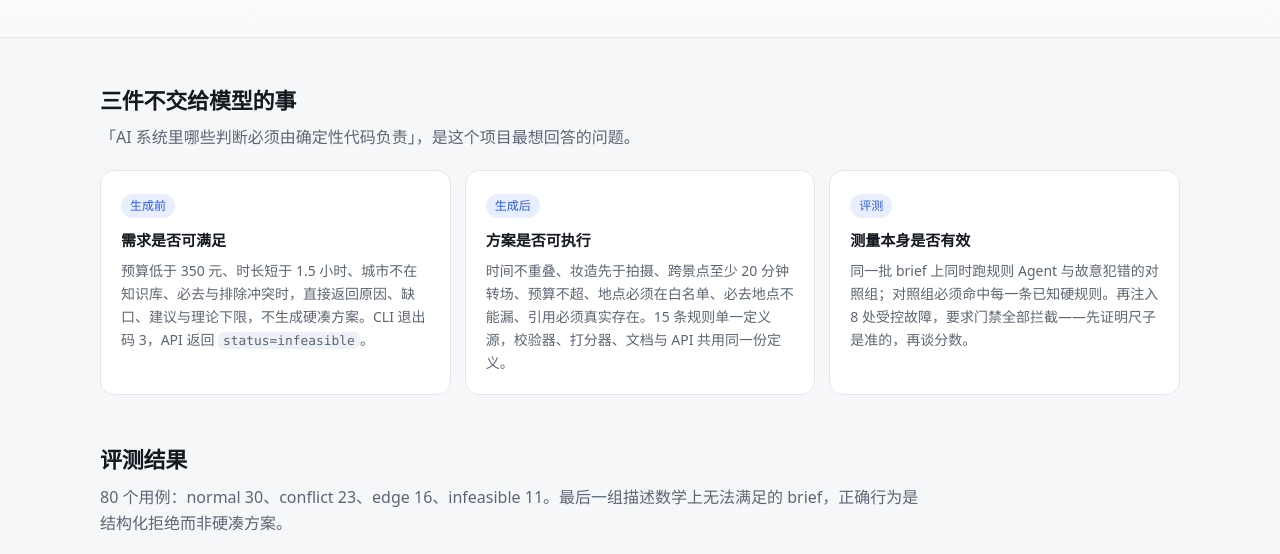
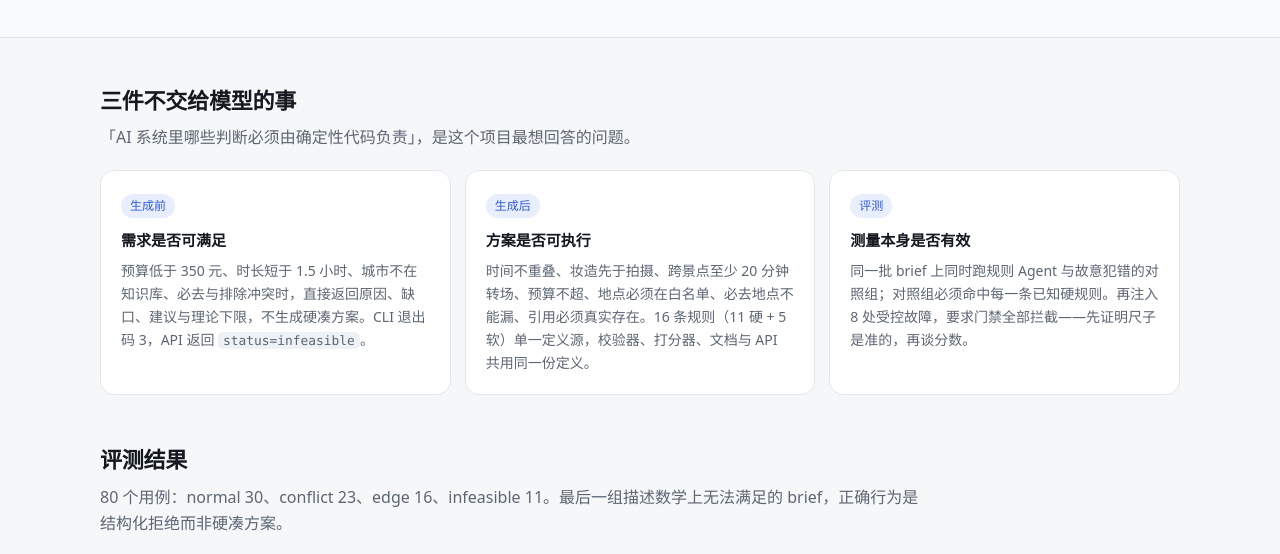
Before and after one commit to zhaozilong6666/shotplan, a plain HTML site: page docs/index.html in a window 1280 px wide. Shown: the part 585-1139 px from the top of the page. Drawn offline with Linux system fonts and the light colour scheme.

Commit message:
docs: the showcase page still said 15 rules
The static card is not one of the generated data blocks, so it survived the earlier regeneration.

```diff
--- a/docs/index.html
+++ b/docs/index.html
@@ -138,7 +138,7 @@
       <div class="card">
         <span class="tag">生成后</span>
         <h3>方案是否可执行</h3>
-        <p>时间不重叠、妆造先于拍摄、跨景点至少 20 分钟转场、预算不超、地点必须在白名单、必去地点不能漏、引用必须真实存在。15 条规则单一定义源，校验器、打分器、文档与 API 共用同一份定义。</p>
+        <p>时间不重叠、妆造先于拍摄、跨景点至少 20 分钟转场、预算不超、地点必须在白名单、必去地点不能漏、引用必须真实存在。16 条规则（11 硬 + 5 软）单一定义源，校验器、打分器、文档与 API 共用同一份定义。</p>
       </div>
       <div class="card">
         <span class="tag">评测</span>
```
